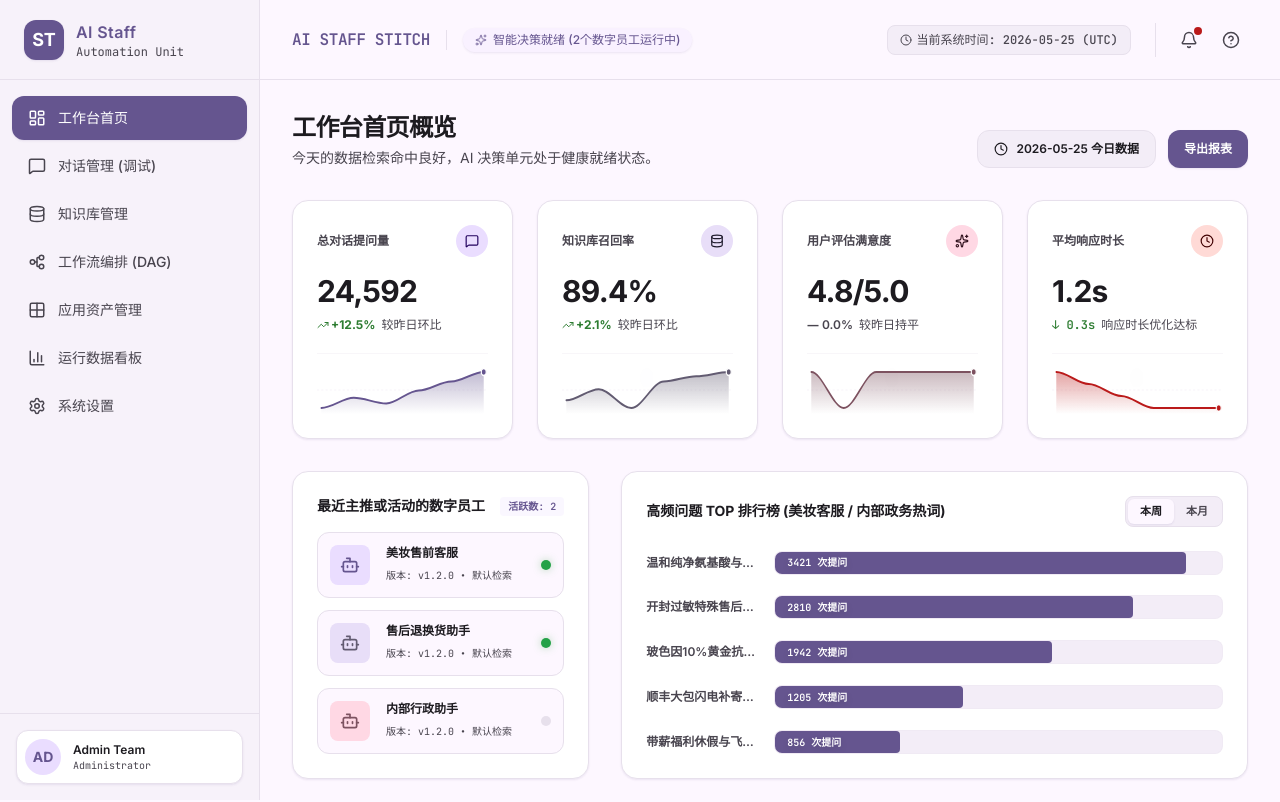
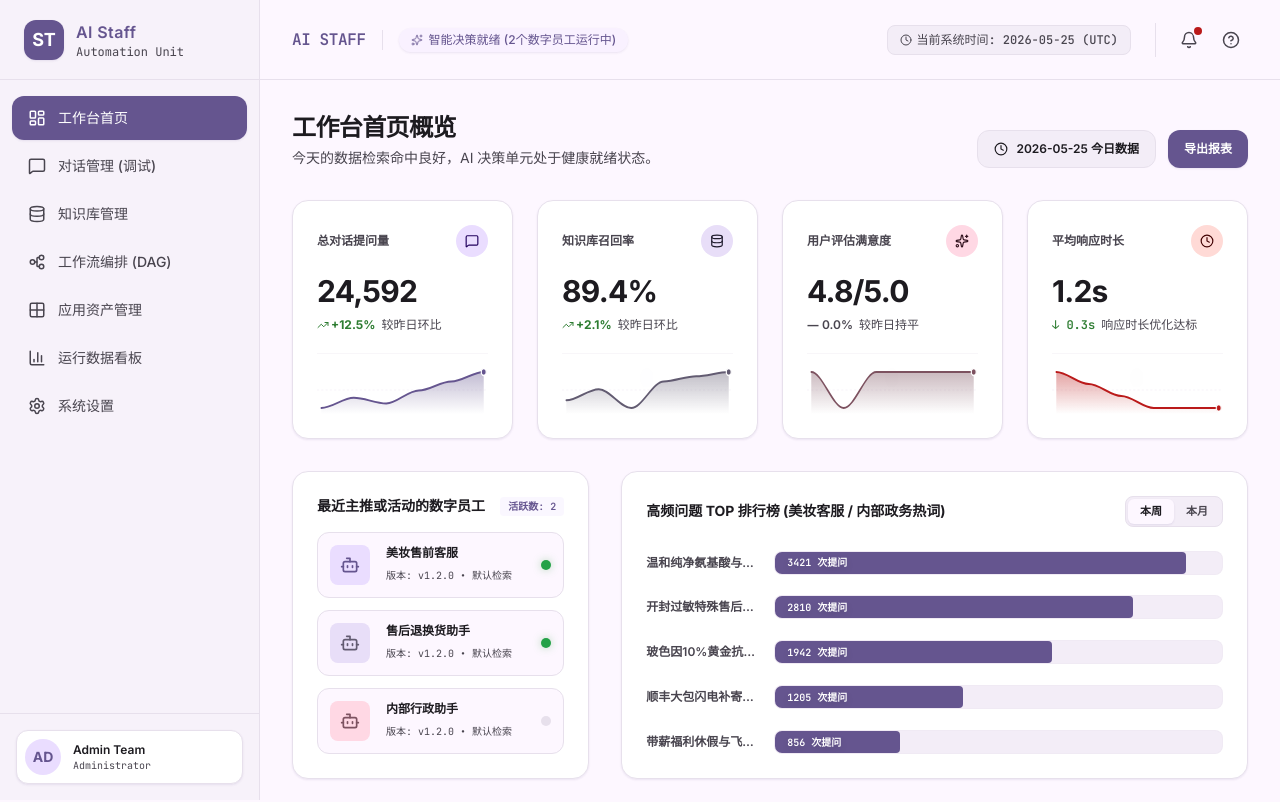
Before and after one commit to lwh5141/AI-Staff, a React (Vite) app: page / in a window 1280 px wide. Shown: the top 802 px of the page. Built offline with nearby package versions, Linux system fonts and the light colour scheme.

Commit message:
fix: remove Stitch branding from header

```diff
--- a/src/App.tsx
+++ b/src/App.tsx
@@ -571,7 +571,7 @@ export default function App() {
         {/* Top Navbar Header */}
         <header className="h-20 border-b border-outline-variant px-8 flex items-center justify-between sticky top-0 bg-surface z-30 shrink-0">
           <div className="flex items-center gap-4">
-            <h2 className="text-md font-semibold text-primary font-mono tracking-tight uppercase">AI Staff Stitch</h2>
+            <h2 className="text-md font-semibold text-primary font-mono tracking-tight uppercase">AI Staff</h2>
             <div className="w-px h-5 bg-outline-variant"></div>
             <div className="bg-primary-container/25 text-primary text-xs px-3 py-1 rounded-full font-medium flex items-center gap-1.5 shadow-sm">
               <Sparkles size={12} className="animate-pulse" />
```
